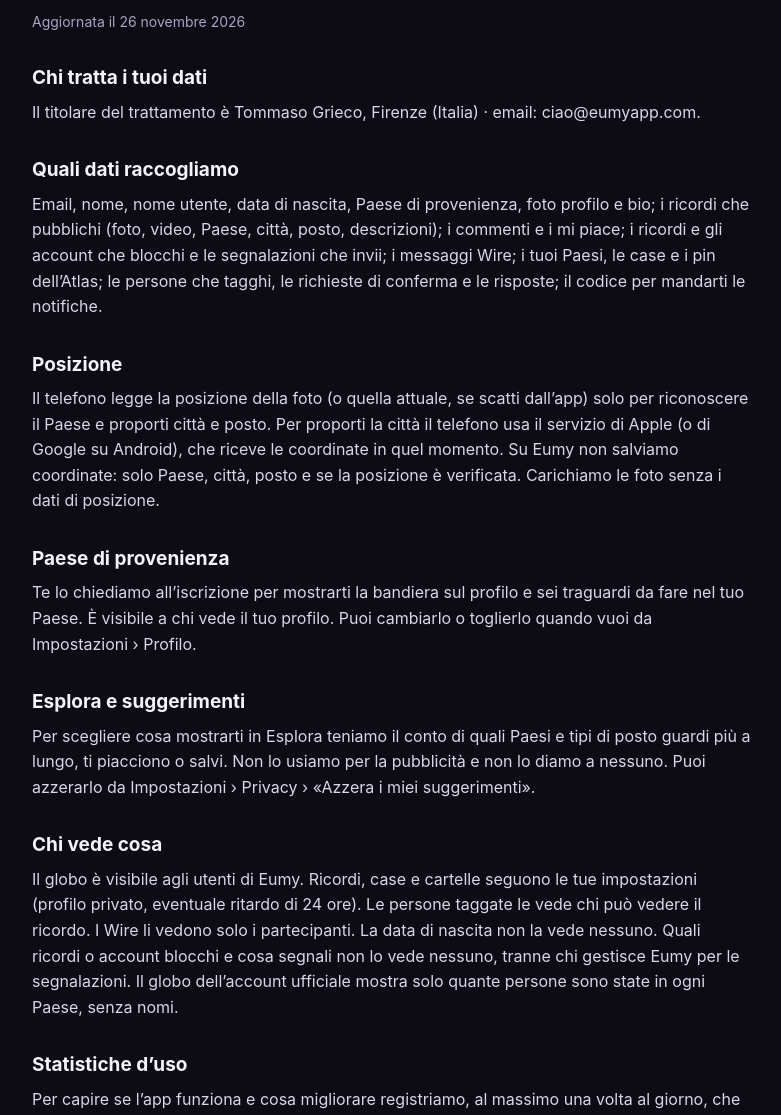
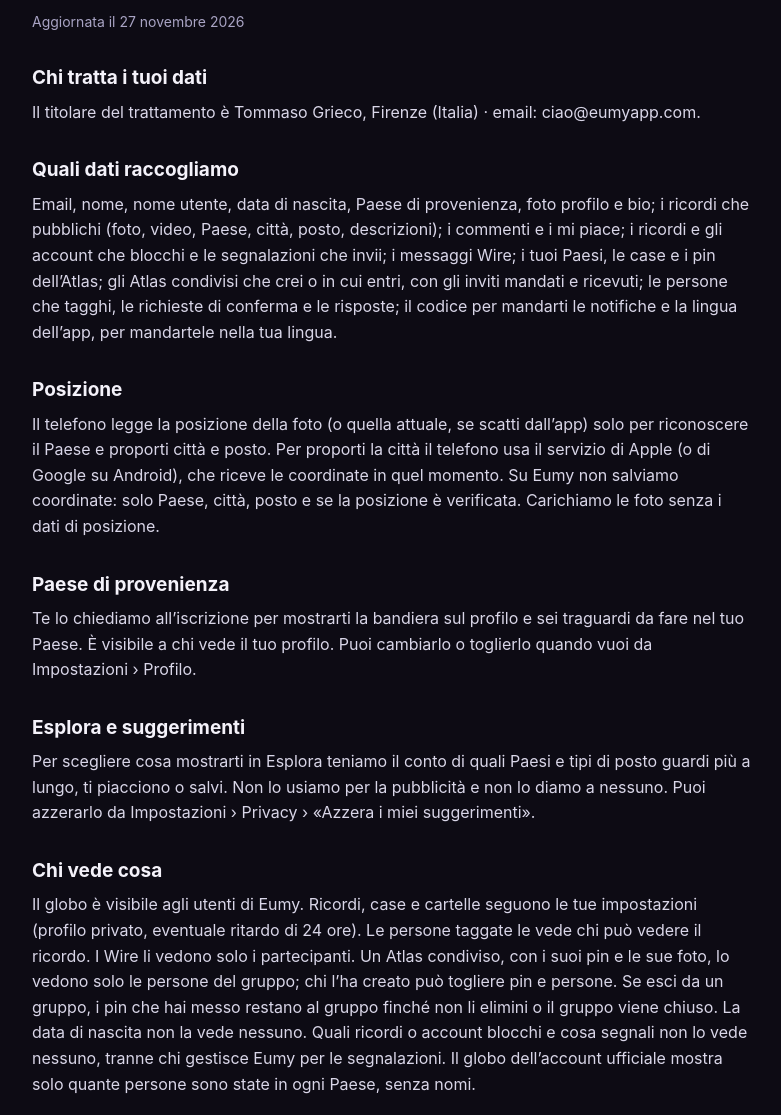
Before and after one commit to Roamyteam/eumy-sito, a plain HTML site: page privacy.html in a window 1280 px wide. Shown: the part 173-1288 px from the top of the page, without its empty margins (248-1029 px from the left). Drawn offline with Linux system fonts and the light colour scheme.

Commit message:
Update privacy.html

```diff
--- a/privacy.html
+++ b/privacy.html
@@ -4,12 +4,12 @@ main{max-width:720px;margin:0 auto;padding:48px 22px 80px}a{color:#C9C3F0}h1{fon
 h2{font-size:19px;margin:30px 0 6px}p{margin:0 0 10px;color:#D9D6E8}.muted{color:#A9A4C4;font-size:14px}nav{display:flex;gap:18px;margin:0 0 34px;flex-wrap:wrap}
 .logo{font-weight:800;font-size:26px;letter-spacing:-1px;color:#fff;text-decoration:none}</style></head><body><main>
 <nav><a class="logo" href="index.html">eumy</a><a href="privacy.html">Privacy</a><a href="termini.html">Termini</a><a href="supporto.html">Supporto</a></nav>
-<h1>Informativa sulla privacy</h1><p class='muted'>Aggiornata il 26 novembre 2026</p><h2>Chi tratta i tuoi dati</h2><p>Il titolare del trattamento è Tommaso Grieco, Firenze (Italia) · email: ciao@eumyapp.com.</p>
-<h2>Quali dati raccogliamo</h2><p>Email, nome, nome utente, data di nascita, Paese di provenienza, foto profilo e bio; i ricordi che pubblichi (foto, video, Paese, città, posto, descrizioni); i commenti e i mi piace; i ricordi e gli account che blocchi e le segnalazioni che invii; i messaggi Wire; i tuoi Paesi, le case e i pin dell’Atlas; le persone che tagghi, le richieste di conferma e le risposte; il codice per mandarti le notifiche.</p>
+<h1>Informativa sulla privacy</h1><p class='muted'>Aggiornata il 27 novembre 2026</p><h2>Chi tratta i tuoi dati</h2><p>Il titolare del trattamento è Tommaso Grieco, Firenze (Italia) · email: ciao@eumyapp.com.</p>
+<h2>Quali dati raccogliamo</h2><p>Email, nome, nome utente, data di nascita, Paese di provenienza, foto profilo e bio; i ricordi che pubblichi (foto, video, Paese, città, posto, descrizioni); i commenti e i mi piace; i ricordi e gli account che blocchi e le segnalazioni che invii; i messaggi Wire; i tuoi Paesi, le case e i pin dell’Atlas; gli Atlas condivisi che crei o in cui entri, con gli inviti mandati e ricevuti; le persone che tagghi, le richieste di conferma e le risposte; il codice per mandarti le notifiche e la lingua dell’app, per mandartele nella tua lingua.</p>
 <h2>Posizione</h2><p>Il telefono legge la posizione della foto (o quella attuale, se scatti dall’app) solo per riconoscere il Paese e proporti città e posto. Per proporti la città il telefono usa il servizio di Apple (o di Google su Android), che riceve le coordinate in quel momento. Su Eumy non salviamo coordinate: solo Paese, città, posto e se la posizione è verificata. Carichiamo le foto senza i dati di posizione.</p>
 <h2>Paese di provenienza</h2><p>Te lo chiediamo all’iscrizione per mostrarti la bandiera sul profilo e sei traguardi da fare nel tuo Paese. È visibile a chi vede il tuo profilo. Puoi cambiarlo o toglierlo quando vuoi da Impostazioni › Profilo.</p>
 <h2>Esplora e suggerimenti</h2><p>Per scegliere cosa mostrarti in Esplora teniamo il conto di quali Paesi e tipi di posto guardi più a lungo, ti piacciono o salvi. Non lo usiamo per la pubblicità e non lo diamo a nessuno. Puoi azzerarlo da Impostazioni › Privacy › «Azzera i miei suggerimenti».</p>
-<h2>Chi vede cosa</h2><p>Il globo è visibile agli utenti di Eumy. Ricordi, case e cartelle seguono le tue impostazioni (profilo privato, eventuale ritardo di 24 ore). Le persone taggate le vede chi può vedere il ricordo. I Wire li vedono solo i partecipanti. La data di nascita non la vede nessuno. Quali ricordi o account blocchi e cosa segnali non lo vede nessuno, tranne chi gestisce Eumy per le segnalazioni. Il globo dell’account ufficiale mostra solo quante persone sono state in ogni Paese, senza nomi.</p>
+<h2>Chi vede cosa</h2><p>Il globo è visibile agli utenti di Eumy. Ricordi, case e cartelle seguono le tue impostazioni (profilo privato, eventuale ritardo di 24 ore). Le persone taggate le vede chi può vedere il ricordo. I Wire li vedono solo i partecipanti. Un Atlas condiviso, con i suoi pin e le sue foto, lo vedono solo le persone del gruppo; chi l’ha creato può togliere pin e persone. Se esci da un gruppo, i pin che hai messo restano al gruppo finché non li elimini o il gruppo viene chiuso. La data di nascita non la vede nessuno. Quali ricordi o account blocchi e cosa segnali non lo vede nessuno, tranne chi gestisce Eumy per le segnalazioni. Il globo dell’account ufficiale mostra solo quante persone sono state in ogni Paese, senza nomi.</p>
 <h2>Statistiche d’uso</h2><p>Per capire se l’app funziona e cosa migliorare registriamo, al massimo una volta al giorno, che hai aperto l’app, e alcuni momenti chiave (per esempio: ricordo pubblicato, Paese aggiunto, invito mandato), senza il contenuto. Li vediamo solo come totali e non li usiamo per la pubblicità. Restano sui nostri server nell’UE e si cancellano con l’account.</p>
 <h2>Sul tuo telefono</h2><p>Le bozze dei ricordi, le ricerche recenti e alcune preferenze restano solo sul tuo telefono.</p>
 <h2>Perché li usiamo</h2><p>Per farti usare l’app (contratto); per la posizione e le notifiche, solo se ce lo permetti dal telefono (consenso, che puoi ritirare quando vuoi); per la sicurezza, contro abusi e spam, e per i suggerimenti di Esplora (nostro legittimo interesse: puoi opporti scrivendoci).</p>
```
